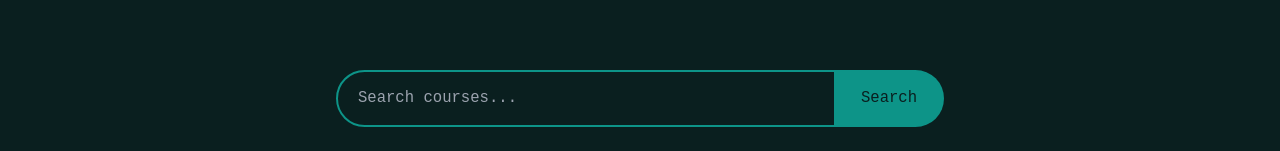
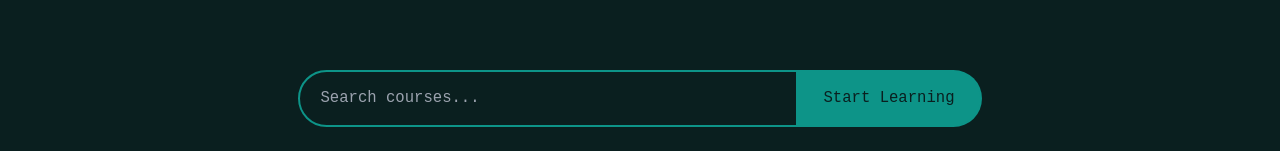
Before and after one commit to rivue/Gamified-Study-Tool, a Vue app in the folder frontend/: page / in a window 1280 px wide. Shown: the part 639-790 px from the top of the page. Built offline with nearby package versions, Linux system fonts and the light colour scheme; no server answers.

Commit message:
search --> start learning

```diff
--- a/frontend/src/components/HomePage.vue
+++ b/frontend/src/components/HomePage.vue
@@ -12,7 +12,7 @@
             </div>
             <div class="search-bar-container">
                 <input type="text" v-model="searchQuery" @keyup.enter="handleSearch" placeholder="Search courses..." class="search-input"/>
-                <button @click="handleSearch" class="search-button">Search</button>
+                <button @click="handleSearch" class="search-button">Start Learning</button>
             </div>
             <div class="dropdown-menus">
                 <div v-for="(item, index) in items" :key="index" class="dropdown">
```
